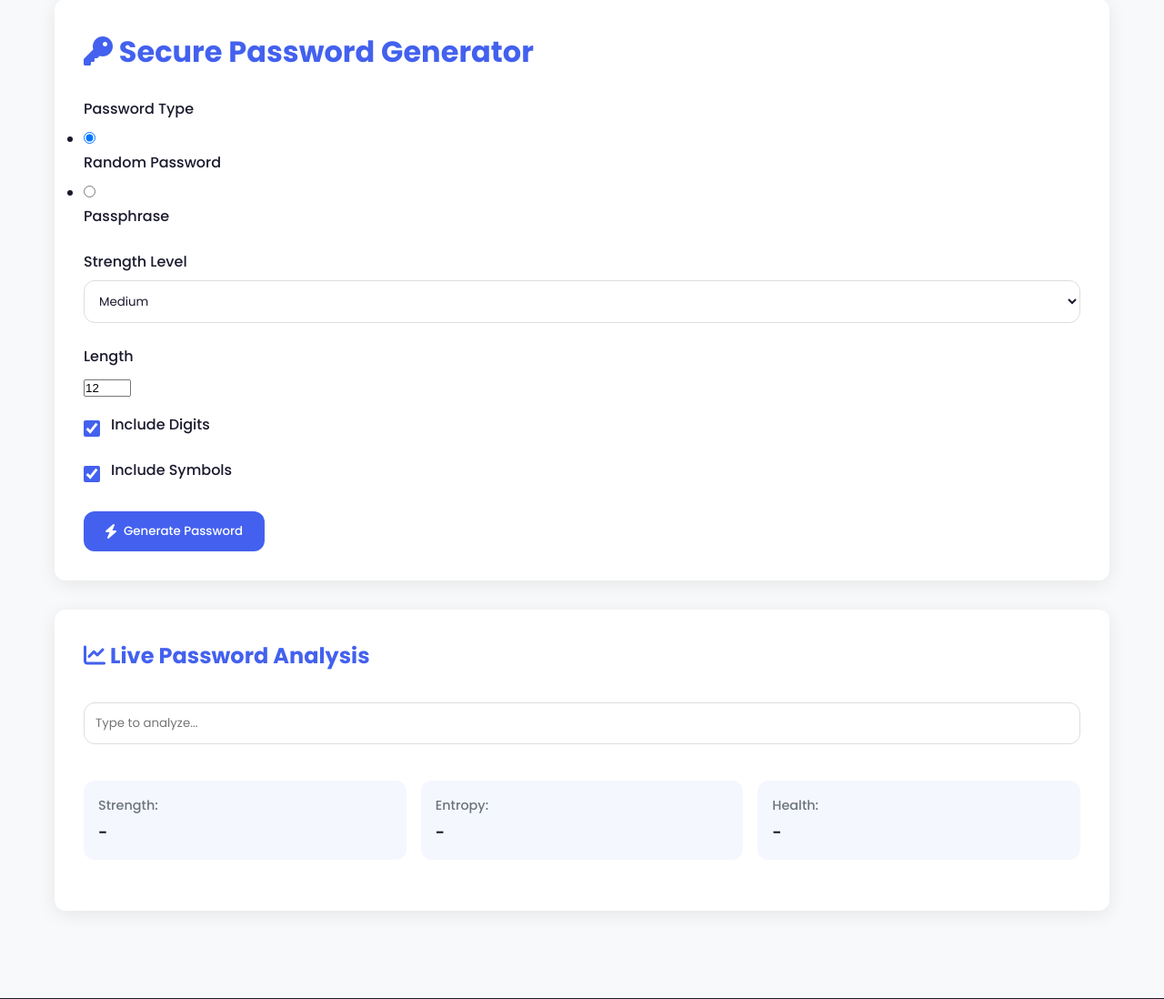
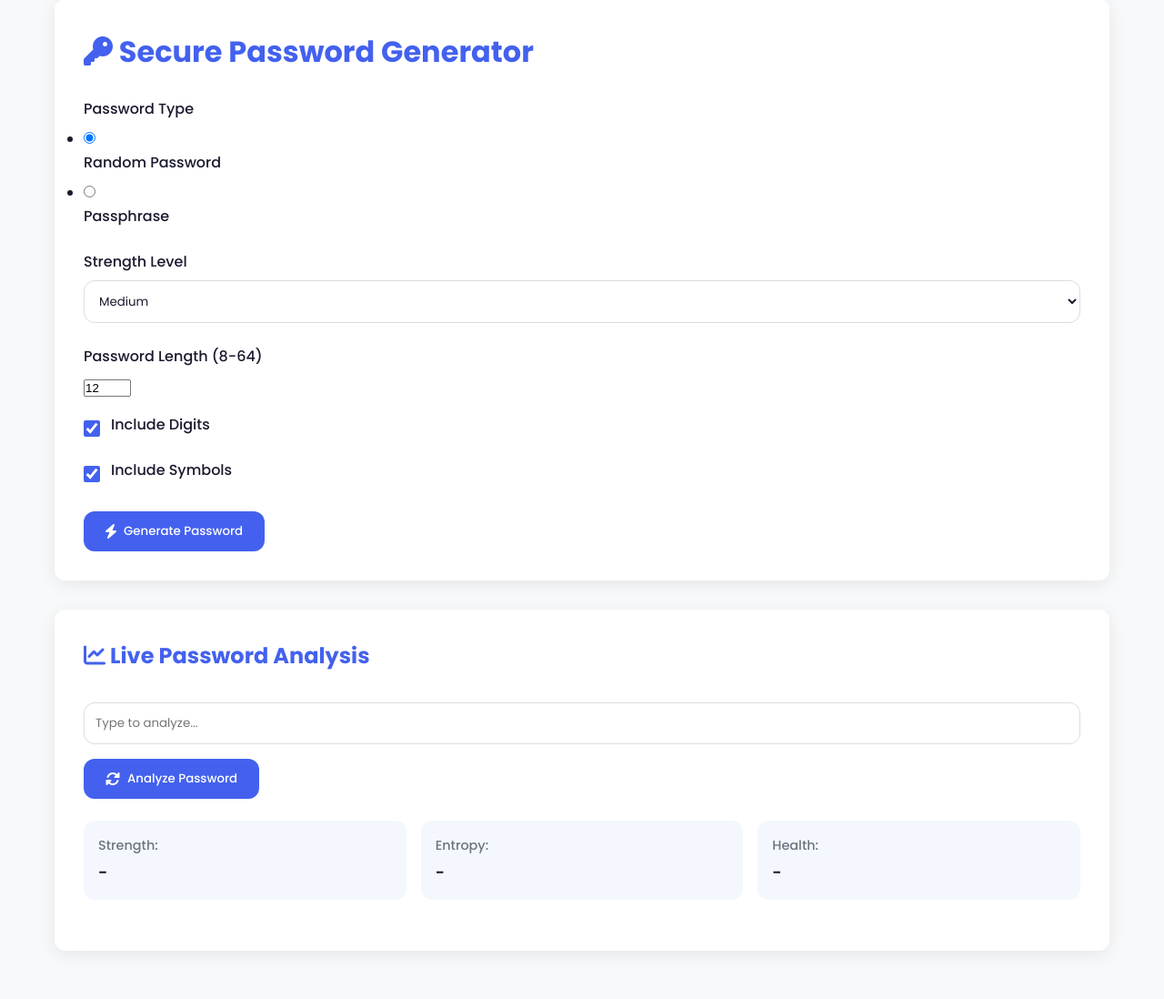
Before and after one commit to rajm012/Password-Generator, a Flask app: page / in a window 1280 px wide. Shown: the part 119-1217 px from the top of the page at 91% size. Run offline with Flask 3, Linux system fonts and the light colour scheme.

Commit message:
Added UI

```diff
--- a/static/script.js
+++ b/static/script.js
@@ -22,19 +22,6 @@
                 localStorage.setItem('darkMode', 'disabled');
             }
         });
-
-        // Copy button functionality
-        new ClipboardJS('#copy-btn');
-
-        document.getElementById('copy-btn').addEventListener('click', function() {
-            const originalText = this.innerHTML;
-            this.innerHTML = '<i class="fas fa-check"></i> Copied!';
-            setTimeout(() => {
-                this.innerHTML = originalText;
-            }, 2000);
-        });
-
-
     // Initialize form fields based on password type
     const passwordTypeRadios = document.querySelectorAll('input[name="password_type"]');
     if (passwordTypeRadios.length > 0) {
--- a/templates/index.html
+++ b/templates/index.html
@@ -6,7 +6,6 @@
     <title>Secure Password Generator</title>
     <link rel="stylesheet" href="https://fonts.googleapis.com/css2?family=Poppins:wght@300;400;500;600;700&display=swap">
     <link rel="stylesheet" href="https://cdnjs.cloudflare.com/ajax/libs/font-awesome/6.0.0-beta3/css/all.min.css">
-    <link rel="stylesheet" href="https://cdn.jsdelivr.net/npm/clipboard@2.0.8/dist/clipboard.min.js">
     <link rel="stylesheet" href="/static/style.css">
 </head>
 <body>
@@ -118,6 +117,9 @@
             <div class="card live-analysis">
                 <h2><i class="fas fa-chart-line"></i> Live Password Analysis</h2>
                 <input type="text" id="live-password" placeholder="Type to analyze...">
+                <button id="fetch-live-analysis" class="btn">
+                    <i class="fas fa-sync-alt"></i> Analyze Password
+                </button>
                 <div id="live-results" class="password-info">
                     <div class="info-item">
                         <span class="label">Strength:</span>
@@ -146,7 +148,62 @@
             <p class="copyright">© 2025 SecurePassGen. All rights reserved.</p>
         </div>
     </footer>
+    <script>
+        document.getElementById('fetch-live-analysis').addEventListener('click', function () {
+            const password = document.getElementById('live-password').value;
 
-    <script src="/static/script.js"></script>
+            if (!password) {
+                alert("Please enter a password to analyze.");
+                return;
+            }
+
+            fetch('/live-analysis', {
+                method: 'POST',
+                headers: { 'Content-Type': 'application/json' },
+                body: JSON.stringify({ password })
+            })
+            .then(response => response.json())
+            .then(data => {
+                if (data.error) {
+                    alert(data.error);
+                    return;
+                }
+
+                document.getElementById('live-strength').textContent = data.strength;
+                document.getElementById('live-strength').className = 'value strength-' + data.strength.toLowerCase();
+                document.getElementById('live-entropy').textContent = data.entropy + ' bits';
+                document.getElementById('live-health').textContent = data.health_report;
+                document.getElementById('live-crack-time').textContent = data.crack_time;
+            })
+            .catch(error => console.error('Error:', error));
+        });
+        document.addEventListener('DOMContentLoaded', function () {
+            console.log("DOM fully loaded and parsed");
+
+
+            try {
+                const clipboard = new ClipboardJS('#copy-btn', {
+                    text: function () {
+                        return document.getElementById('password').textContent.trim();
+                    }
+                });
+
+                clipboard.on('success', function (e) {
+                    alert('Password copied to clipboard!');
+                    e.clearSelection();
+                });
+
+                clipboard.on('error', function (e) {
+                    alert('Failed to copy. Try manually.');
+                });
+            }
+            catch (error) {
+                console.error("ClipboardJS Error:", error);
+            }
+        });
+
+    </script>
+<script src="https://cdnjs.cloudflare.com/ajax/libs/clipboard.js/2.0.8/clipboard.min.js"></script>
+<script src="/static/script.js"></script>
 </body>
 </html>
```
